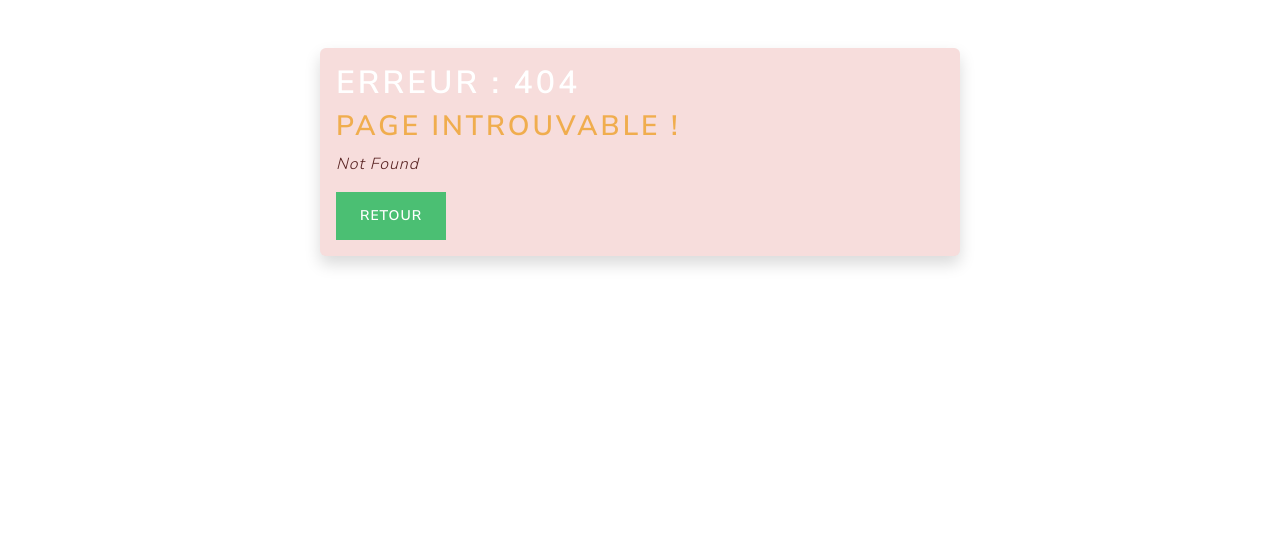
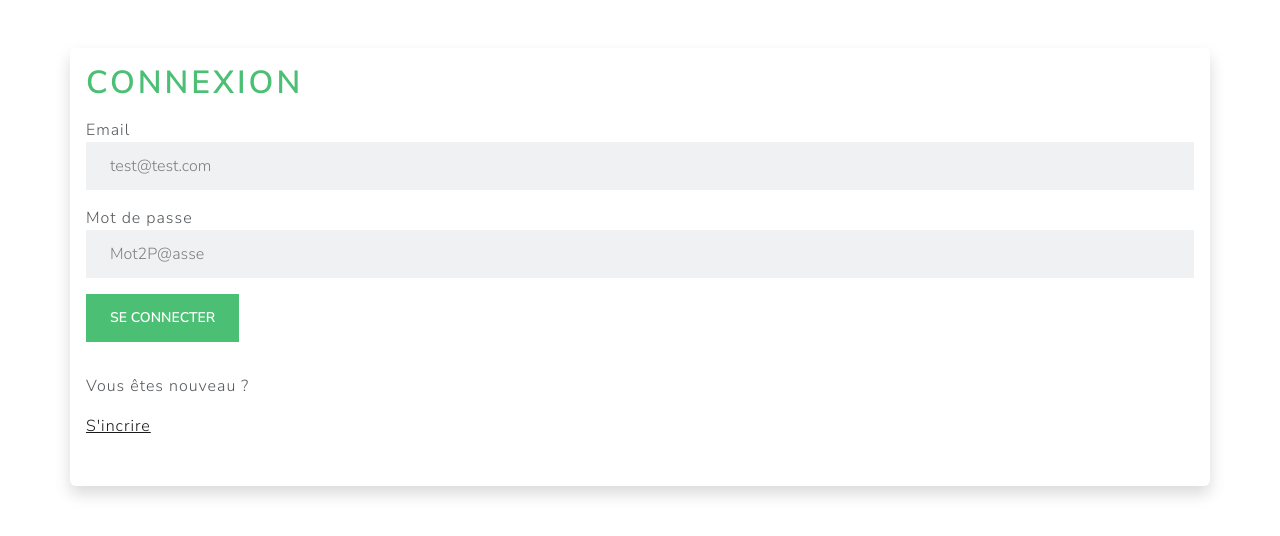
Before and after one commit to micpiwo38/Frontend-React-e-shop, a React (Create React App) app: page /connexion in a window 1280 px wide. Before the commit this address had no page. Shown: the top 536 px of the page. Built offline with nearby package versions, Linux system fonts and the light colour scheme.

Commit message:
Systeme de connexion avec hash password et token

```diff
--- a/db.json
+++ b/db.json
@@ -24,38 +24,10 @@
   ],
   "users": [
     {
-      "id": "1",
-      "username": "administrateur",
-      "email": "admin@admin.com",
-      "password": "admin",
-      "role": 1
-    },
-    {
-      "id": "2",
-      "username": "michael",
+      "id": "973d",
+      "username": "mic",
       "email": "mic@gmail.com",
-      "password": "mic",
-      "role": 0
-    },
-    {
-      "id": "3",
-      "username": "lucie",
-      "email": "lucie@laposte.net",
-      "password": "lucie",
-      "role": 0
-    },
-    {
-      "id": "6681",
-      "username": "bob",
-      "email": "bob@gmail.com",
-      "password": "azerty",
-      "role": 0
-    },
-    {
-      "id": "cafd",
-      "username": "amelie38",
-      "email": "amelie38@gmail.com",
-      "password": "$2b$10$PWDaa7M7dwMj2.lqYvmTdO1VtZaH3l1v5Ib.nlwpJe6vq5jbM/tiu",
+      "password": "$2b$10$nXSxcBZ9/zUiZdBKLJiJ..eD/ta2phGqoxoPnMH1XzNFSmDb9pwCS",
       "role": 0
     }
   ]
--- /dev/null
+++ b/src/components/Login/Login.js
@@ -0,0 +1,97 @@
+import axios from 'axios';
+import React, { useState } from 'react';
+import bcrypt from 'bcryptjs';
+
+const Login = () => {
+  //States
+  const [email, setEmail] = useState("");
+  const [password, setPassword] = useState("");
+  const [erreur, setErreur] = useState(Boolean);
+  const [is_login, setIsLogin] = useState(false);
+  //Actions
+  const user_login = async(event) => {
+    event.preventDefault();
+    const response = await axios.get("http://localhost:3000/users");
+    const all_users = response.data;
+    const user = all_users.find((user) => user.email === email);
+    //Si email exist
+    if(user){
+      //Check email et mot de passe HACHER
+      const is_match = await bcrypt.compare(password, user.password);
+
+      if(is_match){
+          //Creer un token clé => valeur
+          const user_token = JSON.stringify(user);
+          const user_id = user.id;
+          localStorage.setItem("token", user_token);
+          setIsLogin(true);
+      }else{
+        alert("Erreur de connexion !");
+        console.log(is_match);
+        console.log("Mot de passe saisi:", password);
+        console.log("Mot de passe haché:", user.password);
+      }
+
+    }else{
+      alert("Cet email est inconnu !");
+      return;
+    }
+  }
+
+  const user_logout = () => {
+    localStorage.removeItem("token");
+    setIsLogin(false);
+  }
+  //Renderer
+  return(
+    <div className='container shadow rounded p-3 mt-5'>
+      {is_login ?(
+        <div className='alert alert-success mt-3'>
+          <h2 className='text-info'>Vous êtes connecté !</h2>
+          <p>{email}</p>
+          <button type='button' className='btn btn-danger mt-3' onClick={user_logout}>DECONNEXION</button>
+        </div>
+      ):(
+        <div>
+          <h1 className='text-success'>Connexion</h1>
+            <form onSubmit={user_login}>
+              <div className='mt-3'>
+                <label htmlFor='email'>Email</label>
+                <input
+                    type='email'
+                    placeholder='test@test.com'
+                    className='form-control'
+                    value={email}
+                    onChange={(e) => setEmail(e.target.value)}
+                />
+              </div>
+
+              <div className='mt-3'>
+                <label htmlFor='password'>Mot de passe</label>
+                <input
+                    type='password'
+                    placeholder='Mot2P@asse'
+                    className='form-control'
+                    value={password}
+                    onChange={(e) => setPassword(e.target.value)}
+                />
+              </div>
+              {erreur && <p><em>{erreur}</em></p>}
+              <button type='submit' className='btn btn-success mt-3'>Se connecter</button>
+              <hr/>
+                  <p>Vous êtes nouveau ?</p>
+                  <a href={'/inscription'}>S'incrire</a>
+              <hr/>
+            </form>
+        </div>
+      )}
+
+
+
+
+  </div>
+  )
+}
+
+
+export default Login;
--- a/src/components/Register/Register.js
+++ b/src/components/Register/Register.js
@@ -5,7 +5,7 @@ import bcrypt from 'bcryptjs';
 
 const Register = () => {
   //States
-  const salt = bcrypt.genSaltSync(10);
+
   const user_object = {
     id: null,
     username: "",
@@ -17,7 +17,6 @@ const Register = () => {
   const [user, setUser] = useState(user_object);
   const [form_is_submit, setFormIsSubmit] = useState(false);
 
-  const hash_password = bcrypt.hashSync(user_object.password, salt);
   //Actions
 
   //Analyse de l'etat des champs du formulaire
@@ -30,6 +29,9 @@ const Register = () => {
   }
 
   const save_user = async() => {
+    const salt = bcrypt.genSaltSync(10);
+    const hash_password = bcrypt.hashSync(user.password, salt);
+
     let new_user = {
       username: user.username,
       email: user.email,
--- a/src/index.js
+++ b/src/index.js
@@ -11,6 +11,7 @@ import "bootswatch/dist/lux/bootstrap.css";
 import Home from './components/Home/Home';
 import PageNotFound from './components/PageNotFound/PageNotFound';
 import Register from './components/Register/Register';
+import Login from './components/Login/Login';
 
 const router = createBrowserRouter([
   {
@@ -32,6 +33,11 @@ const router = createBrowserRouter([
     path: "/inscription",
     element: <Register/>,
     errorElement: <PageNotFound/>
+  },
+  {
+    path: "/connexion",
+    element: <Login/>,
+    errorElement: <PageNotFound/>
   }
 ])
 
```
Also changed, not shown: src/components/Profile/Profile.js (added, +19 -0 lines).
